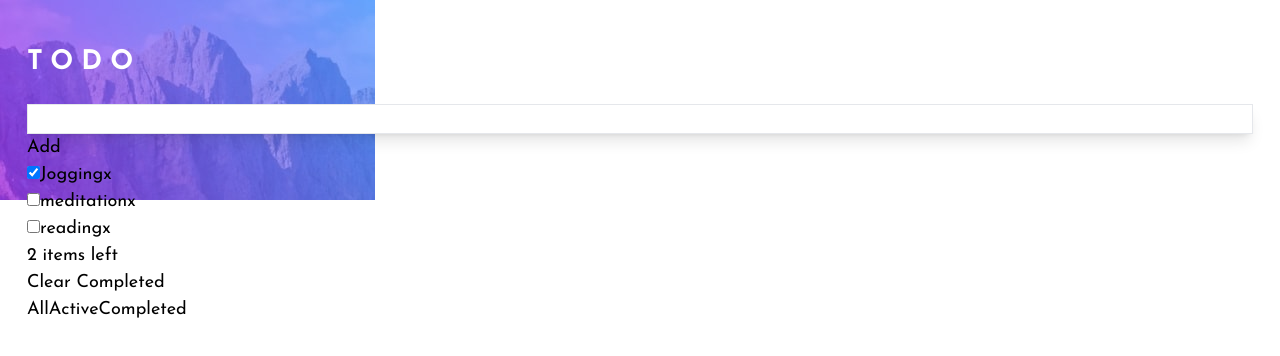
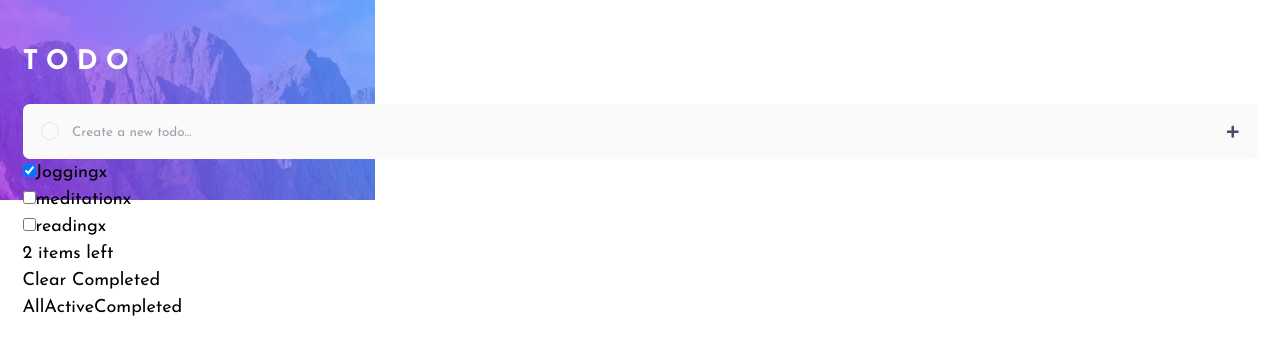
Before and after one commit to anderutan/todo-app, a React (Vite) app: page / in a window 1280 px wide. Shown: the top 356 px of the page. Built offline with nearby package versions, Linux system fonts and the light colour scheme.

Commit message:
update InputTask.tsx design

```diff
--- a/package.json
+++ b/package.json
@@ -12,6 +12,7 @@
   "dependencies": {
     "react": "^18.2.0",
     "react-dom": "^18.2.0",
+    "react-icons": "^5.2.1",
     "uuid": "^10.0.0"
   },
   "devDependencies": {
--- a/src/App.tsx
+++ b/src/App.tsx
@@ -53,7 +53,7 @@ function App() {
           alt='Background image'
         />
       </div>
-      <section className='px-6 py-10'>
+      <section className='px-5 py-10'>
         <TodoContext.Provider value={dispatchTodos}>
           <Header theme={theme} setTheme={setTheme} />
           <InputTask />
--- a/src/components/InputTask.tsx
+++ b/src/components/InputTask.tsx
@@ -1,6 +1,7 @@
 import { useState, useContext } from 'react';
 import { TodoContext } from '../App';
 import { v4 as uuidv4 } from 'uuid';
+import { FaPlus } from 'react-icons/fa';
 
 const InputTask = () => {
   const [task, setTask] = useState('');
@@ -20,14 +21,23 @@ const InputTask = () => {
   };
 
   return (
-    <form onSubmit={handleSubmit}>
+    <form
+      onSubmit={handleSubmit}
+      className='flex px-4 py-3 items-center bg-bg-1 dark:bg-bg-1-d rounded-md'
+    >
+      <label className='inline-flex items-center'>
+        <span className='w-4 h-4 border border-b-line dark:border-b-line-b rounded-full cursor-pointer'></span>
+      </label>
       <input
         type='text'
         value={task}
         onChange={handleChangeInput}
-        className='w-full border shadow-lg px-3 py-1'
+        className='flex-1 p-1 border-none outline-none ml-2 placeholder:text-xs bg-bg-1 dark:bg-bg-1-d dark:text-white'
+        placeholder='Create a new todo...'
       />
-      <button type='submit'>Add</button>
+      <button type='submit'>
+        <FaPlus className='text-xs text-inactive dark:text-b-line' />
+      </button>
     </form>
   );
 };
--- a/tailwind.config.js
+++ b/tailwind.config.js
@@ -15,6 +15,8 @@ export default {
         active: 'hsl(220, 98%, 61%)',
         'bg-1-d': 'hsl(235, 24%, 19%)',
         'bg-2-d': 'hsl(235, 21%, 11%)',
+        'b-line': 'hsl(236, 33%, 92%)',
+        'b-line-b': 'hsl(237, 14%, 26%)',
       },
     },
   },
```
Also changed, not shown: 1 other file (tests, documents, lock files or other folders).
